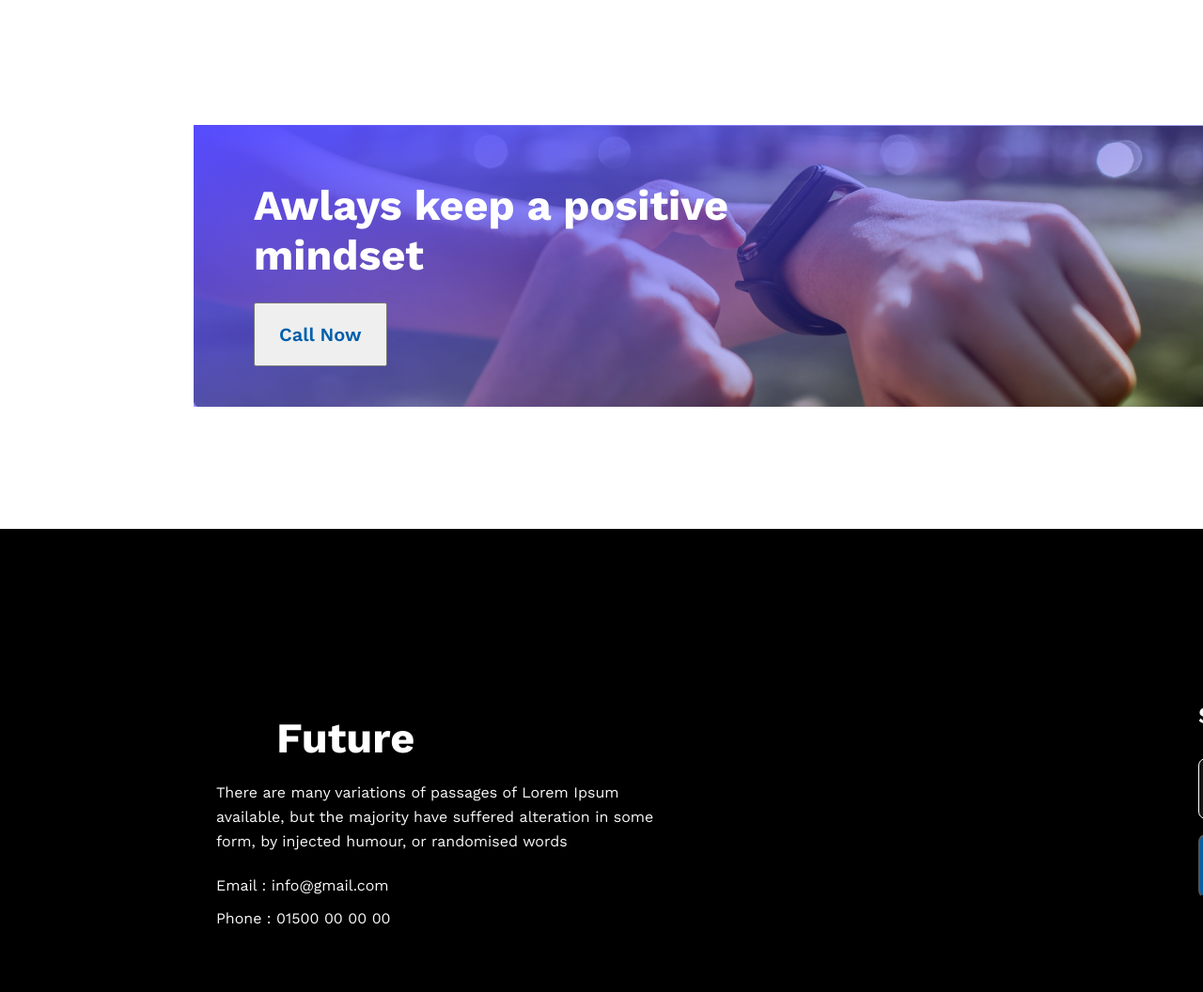
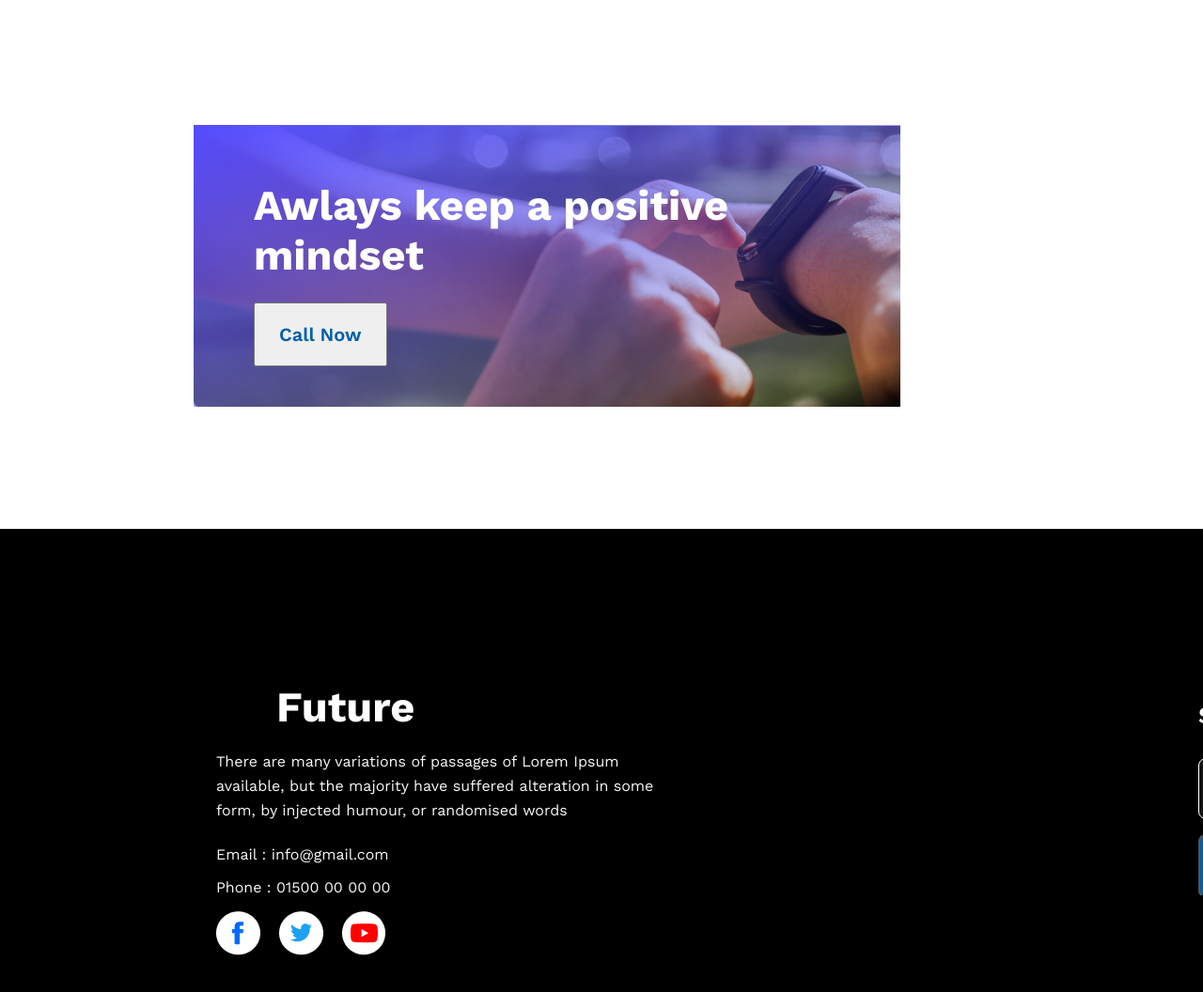
Before and after one commit to aliislam2563/module-5-task1, a plain HTML site: page index.html in a window 1280 px wide. Shown: the part 2302-3358 px from the top of the page at 94% size. Drawn offline with nearby package versions, Linux system fonts and the light colour scheme.

Commit message:
adding social icon

```diff
--- a/index.html
+++ b/index.html
@@ -11,6 +11,7 @@
 <link href="https://fonts.googleapis.com/css2?family=Work+Sans:ital,wght@0,100;0,200;0,300;0,400;0,500;0,600;0,700;0,800;0,900;1,100;1,200;1,300;1,400;1,500;1,600;1,700;1,800;1,900&display=swap" rel="stylesheet">
 </head>
 <body>
+    <!-- this is head -->
     <header class="banner-head">
         <aside>
             <h1 class="banner-tittle">
@@ -24,8 +25,9 @@
             <button class="banner-btn">Contact us</button>
         </aside>
     </header>
-
+    <!-- this is main content  -->
     <main >
+        <!-- about  -->
         <div class="container">
         <div class="containt_picture">
             <img src="images/person.png" alt="person">
@@ -51,7 +53,7 @@
             </ul>
         </div>
     </div>
-
+    <!-- my plan and icon  -->
     <div class="my-plan">
         <h1>My Plans</h1>
     </div>
@@ -87,7 +89,7 @@
        </div>
 
     </main>
-
+    <!-- this is footer  -->
     <footer class="foot">
         <div class="contact">
             <h1 class="last-tittle">Future</h1> <br>
@@ -96,6 +98,12 @@
             form, by injected humour, or randomised words</p>
             <a href="mailto:aliislam2563@gmail.com">Email : info@gmail.com</a>
             <a href="tel:#">Phone : 01500 00 00 00</a>
+            <div class="social">
+                <a href="https//www.facebook.com"><img src="images/icons/fb.png" alt=""></a>
+            <a href="https//www.twitter.com"><img src="images/icons/twitter.png" alt=""></a>
+            <a href="https//www.youtube.com"><img src="images/icons/youtube.png" alt=""></a>
+
+            </div>
         </div>
 
         <div class="subscribe">
--- a/style.css/index.css
+++ b/style.css/index.css
@@ -11,13 +11,13 @@
     height: 808px;
     background-repeat: no-repeat;
 }
+/* header about  */
 .banner-head{
     color: white;
     text-align: right;
     margin: 0;
 
 }
-
 aside{
     float: right;
     margin-top: 216px;
@@ -111,8 +111,9 @@ main li{
 /* last.contant  */
 .last{
     background-image: linear-gradient(338deg, rgba(0, 0, 0, 1) 0%, rgba(0, 0, 0, 0.0984768907563025) 9%, rgba(85, 75, 255, 1) 100%), url('../images/watch.png');
-    display: block;
-    width: 1140px;
+    background-position: cover;
+    background-repeat: no;
+    width: 1920;
     height: 300px;
     margin-left: auto;
     margin-right: auto;
@@ -150,6 +151,7 @@ padding: 59px 0 0 64px;
     align-items: center;
     padding: 130px 230px;
 }
+/* address */
 .last-tittle{
     font-size: 45px;
     font-style: normal;
@@ -170,13 +172,15 @@ footer a{
     margin-bottom: 16px;
 }
 
-/* .sub-tittle{
-    display: block;
-    font-size: 25px;
-    font-style: normal;
-    font-weight: 600;
-    line-height: normal;
-}*/
+.social{
+    display: flex;
+
+}
+.social a{
+    display: inline-block;
+    margin-right: 20px;
+}
+/*subscription */
 footer .subscribe h1{
     font-size: 25px;
     font-style: normal;
```
